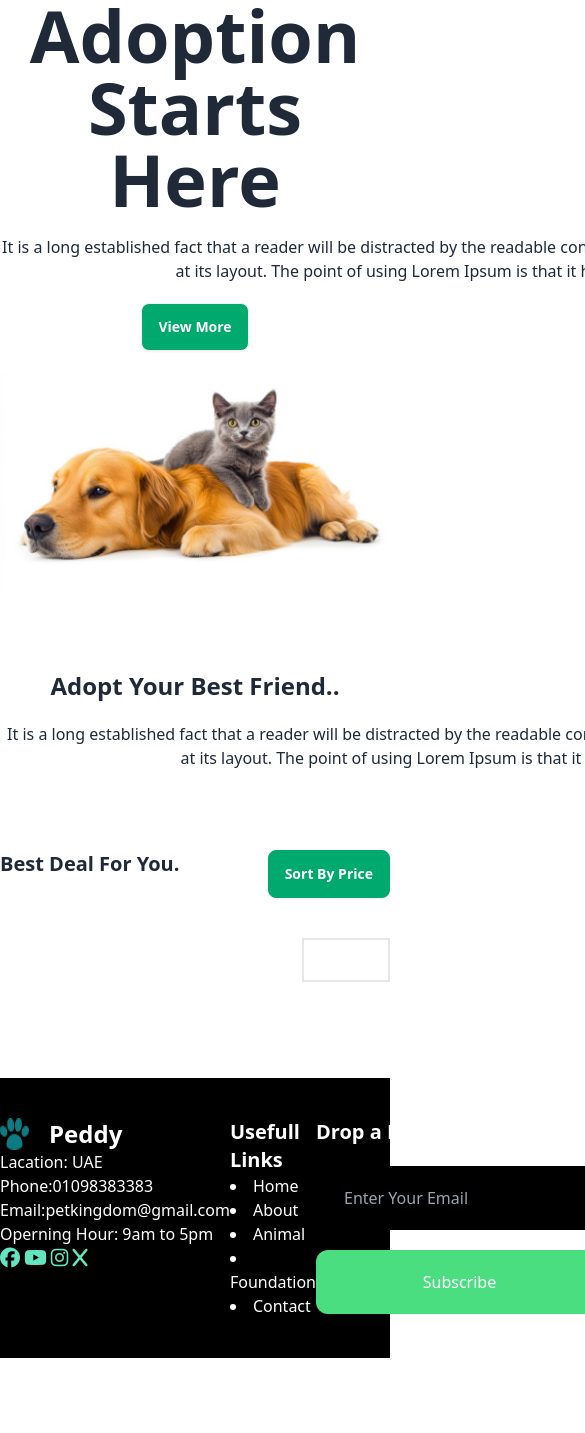
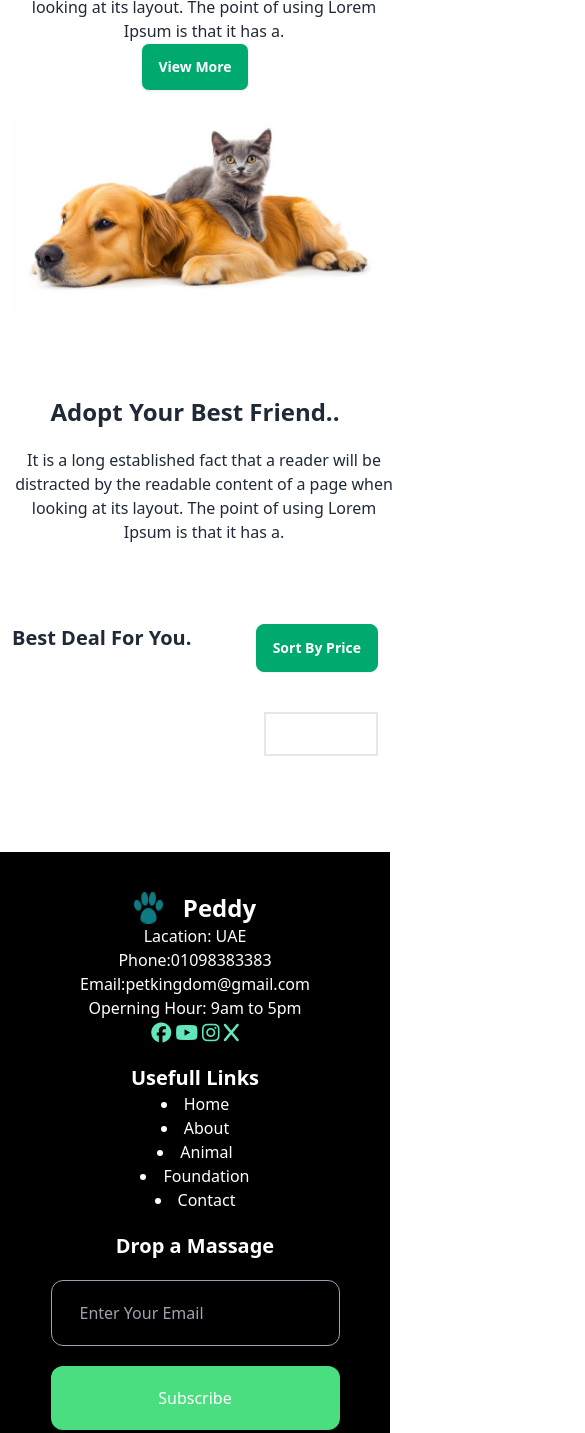
Before and after one commit to emamuddin10/API-Projects3-Pets-Kingdom, a plain HTML site: page index.html in a window 390 px wide. Shown: the part 481-1914 px from the top of the page, 585 px wide, since content can reach past the window. Before the commit the page ends 1839 px from the top, so only its background shows below. Drawn offline with nearby package versions, Linux system fonts and the light colour scheme; no server answers.

Commit message:
responsive done

```diff
--- a/index.html
+++ b/index.html
@@ -20,7 +20,7 @@
   <body>
 
     <header>
-      <nav class="container mx-auto">
+      <nav class="container mx-auto ">
         <div class="navbar bg-base-100">
           <div class="navbar-start">
             <img src="./assets/logo.webp" alt="" />
@@ -44,7 +44,7 @@
         </div>
       </nav>
     </header>
-    <main class="py-24">
+    <main class="py-24 px-3 lg:px-0">
   <!-- modal  -->
 
     <div id="modal" class="fixed inset-0 bg-gray-800 bg-opacity-50 flex items-center justify-center z-50 hidden">
@@ -58,21 +58,21 @@
    </div>
       <section id="view-more" class="text-center py-10 space-y-5">
         <p class="">Bringing Families Together</p>
-        <h1 class="text-7xl font-bold">Your Path to Adoption <br> Starts Here</h1>
-        <p class="w-[800px] mx-auto text-center">
+        <h1 class="lg:text-7xl text-3xl font-bold">Your Path to Adoption <br> Starts Here</h1>
+        <p class="lg:w-[800px] w-96 mx-auto text-center">
           It is a long established fact that a reader will be distracted by the
           readable content of a page when looking at its layout. The point of
           using Lorem Ipsum is that it has a.
         </p>
-        <button onclick="viewMore()" class="btn bg-success text-white">View More</button>
+        <a href="#viewMore" class="scroll-smooth"><button  class="btn bg-success text-white">View More</button></a>
         <div class="flex justify-center item-center"><img src="./assets/pet.webp" alt="" /></div>
       </section>
 
       <section id="viewMore"  class="space-y-5 py-10">
         <h3 class="text-2xl font-bold text-center">Adopt  Your  Best Friend..</h3>
-        <p class="w-[810px] mx-auto text-center">It is a long established fact that a reader will be distracted by the readable content of a page when looking at its layout. The point of using Lorem Ipsum is that it has a.</p>
+        <p class="lg:w-[800px] w-96 mx-auto text-center">It is a long established fact that a reader will be distracted by the readable content of a page when looking at its layout. The point of using Lorem Ipsum is that it has a.</p>
       </section>
-      <article class="flex justify-center w- gap-10" id="categories-container">
+      <article class="grid grid-cols-2 md:grid-cols-3 lg:grid-cols-4 justify-center gap-10" id="categories-container">
 
       </article>
       <div class="flex justify-between container mx-auto py-10">
@@ -80,13 +80,13 @@
         <button class="btn btn-success text-white">Sort By Price</button>
       </div>
 <!-- JOTIL SECTION  -->
-      <div class="grid grid-cols-4 gap-3 container mx-auto">
-        <div class="col-span-3">
+      <div class="grid grid-cols-3 lg:grid-cols-4 gap-3 container mx-auto">
+        <div class="lg:col-span-3 col-span-2">
           <section id="card-container" class="grid grid-cols-1 md:grid-cols-2 lg:grid-cols-3 gap-5  container  mx-auto">
 
           </section>
         </div>
-        <section id="selected-pets" class="border-2 grid grid-cols-2 gap-5 p-5">
+        <section id="selected-pets" class="border-2 grid grid-cols-1 lg:grid-cols-2 content-start items-start gap-5 p-5">
 
         </section>
       </div>
@@ -109,9 +109,9 @@
 </dialog>
 
     <footer class="bg-black ">
-        <section class="flex container mx-auto justify-between py-10">
+        <section class="flex flex-col lg:flex-row text-center items-center space-y-5 container mx-auto lg:justify-between py-10">
             <div>
-                <div class="flex gap-5">
+                <div class="flex gap-5 justify-center">
                  <img src="./assets/logo.webp" alt=""> <h1 class="font-bold text-2xl text-white">Peddy</h1>
                 </div>
                 <div class="text-white">
@@ -139,7 +139,7 @@
              </div>
              <div class="flex flex-col gap-5">
                 <h1 class="text-white text-xl font-bold">Drop a Massage</h1>
-                <input class="bg-black px-7 py-5 rounded-xl" type="email" name="" id="" placeholder="Enter Your Email">
+                <input class="bg-black border-gray-400 border px-7 py-5 rounded-xl" type="email" name="" id="" placeholder="Enter Your Email">
                 <button class="bg-green-400 p-7 py-5 text-white rounded-xl">Subscribe</button>
              </div>
         </section>
--- a/script.js
+++ b/script.js
@@ -13,10 +13,10 @@ const displayCategories = (categories) => {
   categories.forEach((item) => {
     console.log(item.id);
     const div = document.createElement("div");
-    //  div.classList.add('p-4')
+     div.classList.add('text-center')
     div.innerHTML = `
 
-      <button id="btn-${item.category}" onclick="loadSpecificPets('${item.category}')" class="btn  btn-category"><img class="h-10 w-10" src=${item.category_icon} />  ${item.category}</button>
+      <button id="btn-${item.category}" onclick="loadSpecificPets('${item.category}')" class="btn   btn-category"><img class="h-10 w-10" src=${item.category_icon} />  ${item.category}</button>
      `;
     categoriesContainer.appendChild(div);
   });
```
